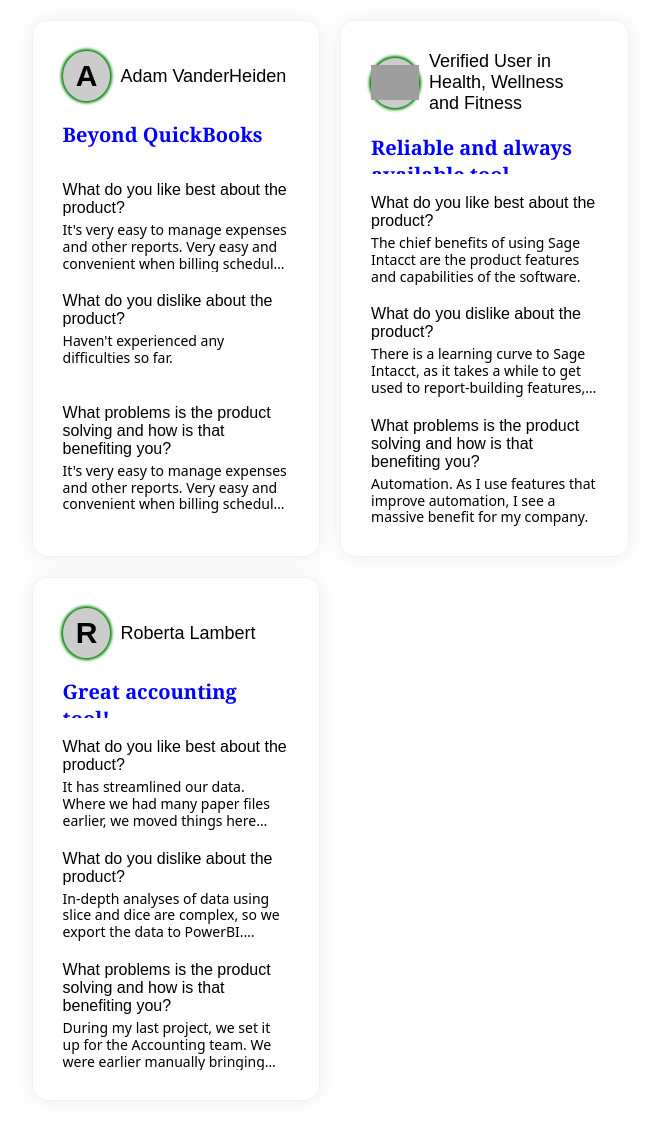
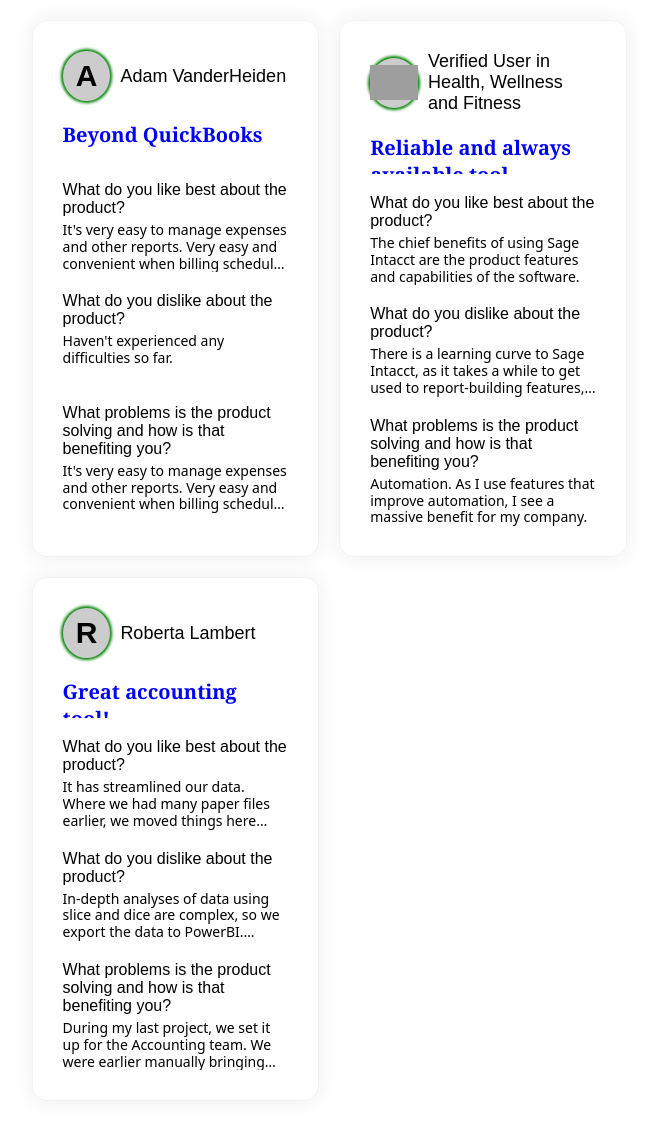
Before and after one commit to yasglobal/g2-reviews, a PHP site: page /Front/Front.html in a window 1280 px wide. Shown: the whole page, without its empty margins (166-826 px from the left). Run offline with PHP 8.4, Linux system fonts and the light colour scheme; grey boxes are pictures that could not be loaded.

Commit message:
Update style.css

```diff
--- a/Front/style.css
+++ b/Front/style.css
@@ -8,7 +8,7 @@
 
 	--box-style: row wrap;
 	/*--box-style: column wrap;*/
-	--box-width: 25.6%;
+	--box-width: 25.5%;
 	--box-gap: 20px;
 	--box-border: 1px solid #f1f1f1;
 	--box-radius: 15px;
```
